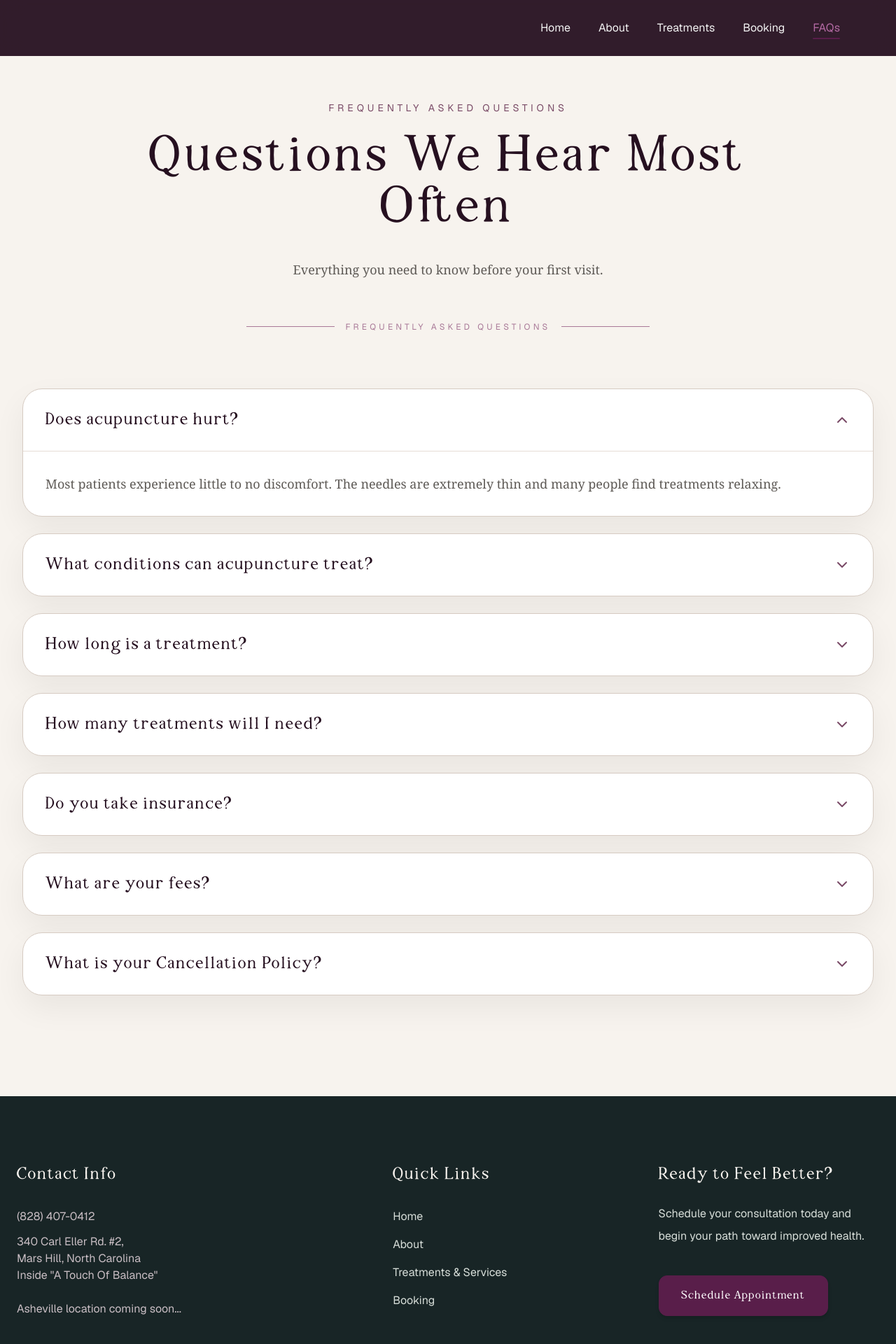
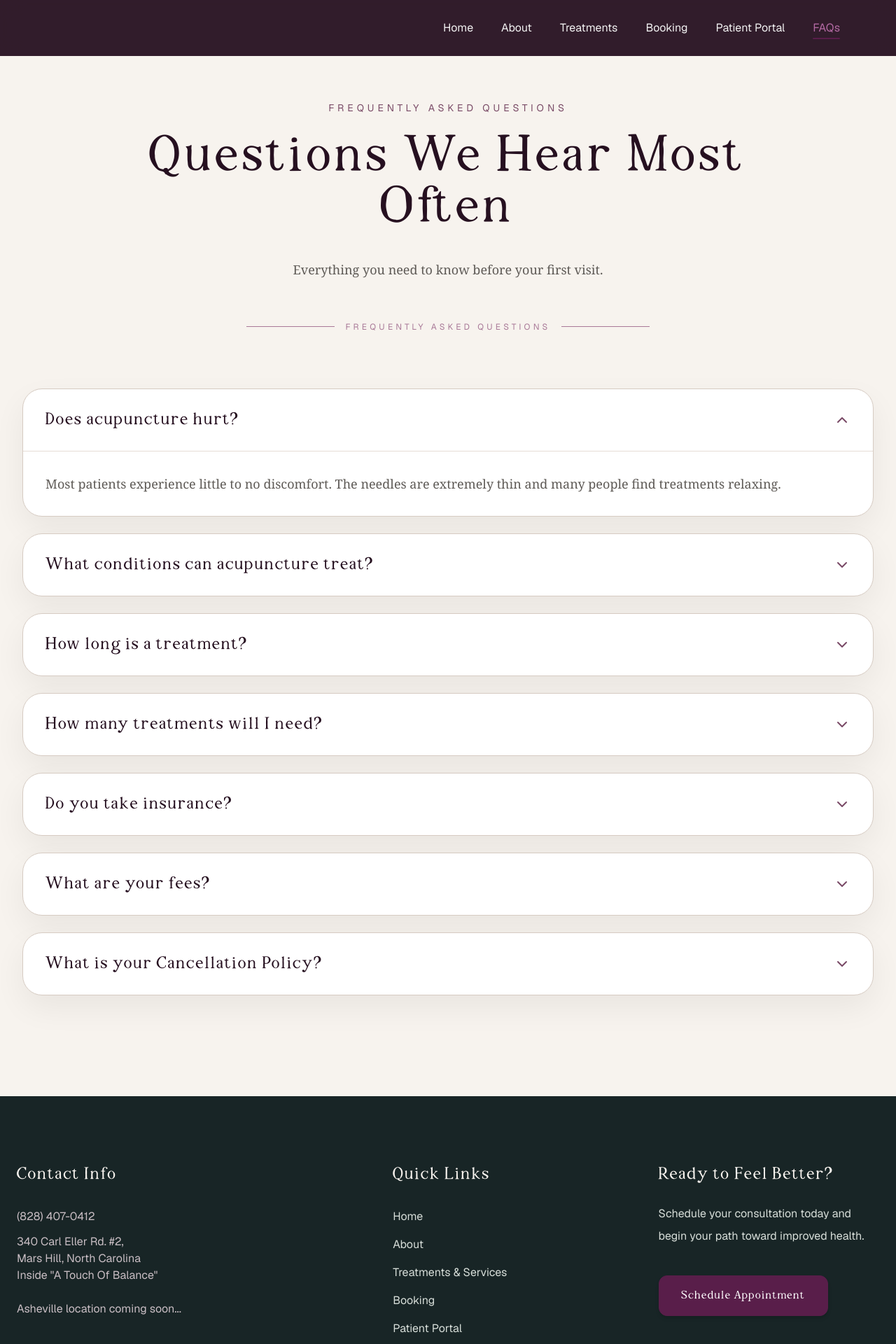
Before and after one commit to Aaronmnash89/SiteForge, a Next.js app: page /faq in a window 1280 px wide. Shown: the top 1920 px of the page at 70% size. Built offline with nearby package versions, Linux system fonts and the light colour scheme.

Commit message:
nav and footer update

```diff
--- a/components/layout/Footer.tsx
+++ b/components/layout/Footer.tsx
@@ -2,6 +2,7 @@ import { FooterData, CompanyData } from "@/types/site";
 import Button from "../ui/Button";
 import { ThemeConfig } from "@/configs/themes/types";
 import Image from "next/image";
+import Link from "next/link";
 
 interface FooterProps {
   footer: FooterData;
@@ -53,9 +54,30 @@ export default function Footer({ footer, company, theme }: FooterProps) {
   </h4>
 
   <ul className="mt-8 space-y-4">
-          {footer.quickLinks.map((link) => (
+    {footer.quickLinks.map((link) => {
+      const isExternal =
+        link.href.startsWith("http://") ||
+        link.href.startsWith("https://");
+
+      return (
         <li key={link.label}>
+          {isExternal ? (
             <a
+              href={link.href}
+              target="_blank"
+              rel="noopener noreferrer"
+              className="
+                text-[#D7DED9]
+                transition-all
+                duration-300
+                hover:text-[#D6A8C9]
+                hover:pl-2
+              "
+            >
+              {link.label}
+            </a>
+          ) : (
+            <Link
               href={link.href}
               className="
                 text-[#D7DED9]
@@ -66,9 +88,11 @@ export default function Footer({ footer, company, theme }: FooterProps) {
               "
             >
               {link.label}
-              </a>
+            </Link>
+          )}
         </li>
-          ))}
+      );
+    })}
   </ul>
 </div>
 
--- a/components/layout/Navigation.tsx
+++ b/components/layout/Navigation.tsx
@@ -113,12 +113,34 @@ export default function Navigation({
   `}
           >
             {navigation.links.map((link) => {
+              const isExternal = link.href.startsWith("http");
+
               const isActive =
-                pathname === link.href ||
-                (pathname === "/" && link.href === "/");
+                !isExternal &&
+                (pathname === link.href ||
+                  (pathname === "/" && link.href === "/"));
 
               return (
                 <li key={link.label} className="relative">
+                  {isExternal ? (
+                    <a
+                      href={link.href}
+                      target="_blank"
+                      rel="noopener noreferrer"
+                      className={`
+            relative
+            py-2
+
+            transition-all
+            duration-300
+
+            ${navText}
+            ${navHover}
+          `}
+                    >
+                      {link.label}
+                    </a>
+                  ) : (
                     <Link
                       href={link.href}
                       className={`
@@ -133,7 +155,9 @@ export default function Navigation({
                     >
                       {link.label}
                     </Link>
+                  )}
 
+                  {!isExternal && (
                     <span
                       className={`
             absolute
@@ -152,6 +176,7 @@ export default function Navigation({
             ${isActive ? "w-full" : "w-0"}
           `}
                     />
+                  )}
                 </li>
               );
             })}
@@ -212,11 +237,39 @@ export default function Navigation({
   `}
         >
           <ul className="px-8 py-6">
-            {navigation.links.map((link) => (
+            {navigation.links.map((link) => {
+              const isExternal = link.href.startsWith("http");
+
+              const isActive =
+                !isExternal &&
+                (pathname === link.href ||
+                  (pathname === "/" && link.href === "/"));
+
+              return (
                 <li
                   key={link.label}
                   className="border-b border-white/10 last:border-none"
                 >
+                  {isExternal ? (
+                    <a
+                      href={link.href}
+                      target="_blank"
+                      rel="noopener noreferrer"
+                      onClick={() => setMobileMenuOpen(false)}
+                      className={`
+            block
+            py-5
+            text-lg
+
+            ${theme.navigation.textScrolled}
+            ${theme.navigation.textHoverScrolled}
+
+            transition-colors
+          `}
+                    >
+                      {link.label}
+                    </a>
+                  ) : (
                     <Link
                       href={link.href}
                       onClick={() => setMobileMenuOpen(false)}
@@ -224,10 +277,11 @@ export default function Navigation({
             block
             py-5
             text-lg
+
             transition-colors
 
             ${
-    pathname === link.href
+              isActive
                 ? theme.navigation.activeTextScrolled
                 : `${theme.navigation.textScrolled} ${theme.navigation.textHoverScrolled}`
             }
@@ -235,8 +289,10 @@ export default function Navigation({
                     >
                       {link.label}
                     </Link>
+                  )}
                 </li>
-            ))}
+              );
+            })}
           </ul>
         </div>
       )}
--- a/configs/content/acupuncture.json
+++ b/configs/content/acupuncture.json
@@ -61,6 +61,10 @@
       {
         "label": "Booking",
         "href": "/booking"
+      },
+      {
+        "label":"Patient Portal",
+        "href": "https://eastwestacupuncture.acubliss.app"
       },
       {
         "label": "FAQs",
@@ -298,6 +302,10 @@
       {
         "label": "Booking",
         "href": "/booking"
+      },
+      {
+        "label": "Patient Portal",
+        "href": "https://eastwestacupuncture.acubliss.app"
       }
     ]
   },
```
Lines whose indentation alone changed are shown as unchanged.
